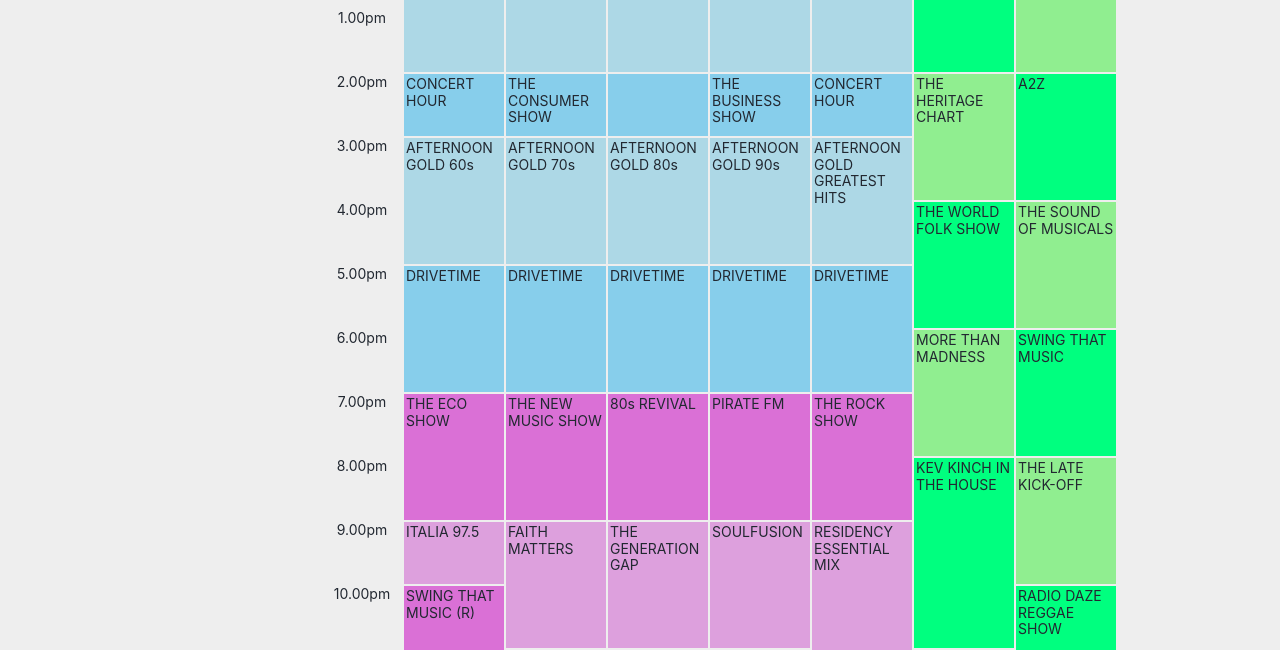
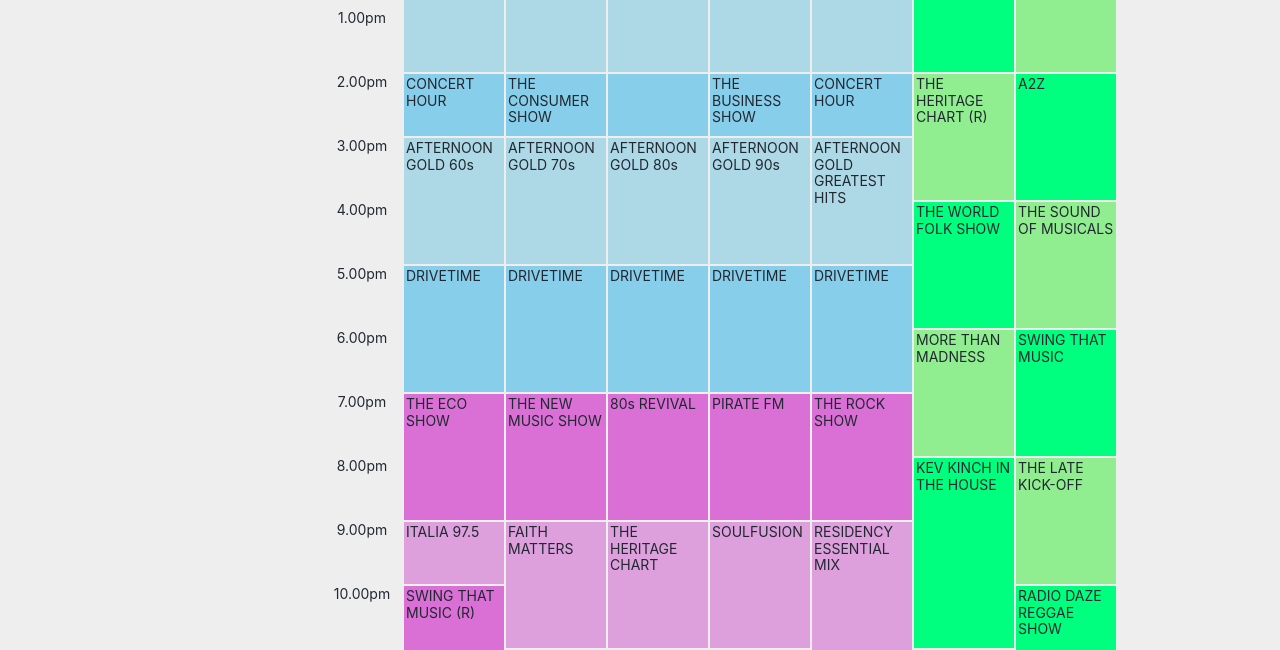
Before and after one commit to marlowfm/marlowfm.github.io, a Jekyll site: the page built from _pages/schedule.html, in a window 1280 px wide. Shown: the part 668-1318 px from the top of the page. Built offline with Jekyll 4.4.1, drawn with Linux system fonts in a browser that asks for light colours; cached includes are drawn as plain includes; nearby versions of some CDN libraries.

Commit message:
Update programmes and presenters

```diff
--- a/_pages/schedule.html
+++ b/_pages/schedule.html
@@ -41,10 +41,10 @@
 			". els1 els2 els3 els4 els5 hcf acz"
 			"t1300 els1 els2 els3 els4 els5 hcf acz"
 			". els1 els2 els3 els4 els5 hcf acz"
-			"t1400 chr1 zcn zin zbs chr5 hrt a2z"
-			". chr1 zcn zin zbs chr5 hrt a2z"
-			"t1500 ag6 ag7 ag8 ag9 agx hrt a2z"
-			". ag6 ag7 ag8 ag9 agx hrt a2z"
+			"t1400 chr1 zcn zin zbs chr5 hrt6 a2z"
+			". chr1 zcn zin zbs chr5 hrt6 a2z"
+			"t1500 ag6 ag7 ag8 ag9 agx hrt6 a2z"
+			". ag6 ag7 ag8 ag9 agx hrt6 a2z"
 			"t1600 ag6 ag7 ag8 ag9 agx wfs som"
 			". ag6 ag7 ag8 ag9 agx wfs som"
 			"t1700 drv1 drv2 drv3 drv4 drv5 wfs som"
@@ -55,10 +55,10 @@
 			". eco nms r80 pfm rck mtm stm"
 			"t2000 eco nms r80 pfm rck kev sss"
 			". eco nms r80 pfm rck kev sss"
-			"t2100 ita fmt gap sfs rem kev sss"
-			". ita fmt gap sfs rem kev sss"
-			"t2200 stm2 fmt gap sfs rem kev rdr"
-			". stm2 fmt gap sfs rem kev rdr"
+			"t2100 ita fmt hrt3 sfs rem kev sss"
+			". ita fmt hrt3 sfs rem kev sss"
+			"t2200 stm2 fmt hrt3 sfs rem kev rdr"
+			". stm2 fmt hrt3 sfs rem kev rdr"
 			"t2300 stm2 juk2 juk3 caf rem apz rdr"
 			". stm2 juk2 juk3 caf rem apz rdr"
 			"t0000 juk1 juk2 juk3 juk4 mim apz juk7"
@@ -428,8 +428,8 @@
 		color: inherit;
 	}
 
-	.hrt {
-		grid-area: hrt;
+	.hrt6 {
+		grid-area: hrt6;
 		padding: 2px;
 		background-color: var(--background-weekend-light);
 		color: inherit;
@@ -582,8 +582,8 @@
 		color: inherit;
 	}
 
-	.gap {
-		grid-area: gap;
+	.hrt3 {
+		grid-area: hrt3;
 		padding: 2px;
 		background-color: var(--background-weeknight-light);
 		color: inherit;
@@ -797,7 +797,7 @@
 		>THE ECLECTIC LIGHT SHOW</a
 	>
 	<div class="hcf">HERITAGE CHART FAVOURITES</div>
-	<a class="hrt" href="/programmes/heritage-chart/">THE HERITAGE CHART</a>
+	<a class="hrt6" href="/programmes/heritage-chart/">THE HERITAGE CHART (R)</a>
 	<a class="a2z" href="/programmes/a2z/">A2Z</a>
 	<a class="ag6" href="/programmes/afternoon-gold-60s/">AFTERNOON GOLD 60s</a>
 	<a class="ag7" href="/programmes/afternoon-gold-70s/">AFTERNOON GOLD 70s</a>
@@ -821,7 +821,7 @@
 	<a class="nms" href="/programmes/new-music-show/">THE NEW MUSIC SHOW</a>
 	<a class="fmt" href="/programmes/faith-matters/">FAITH MATTERS</a>
 	<a class="r80" href="/programmes/80s-revival/">80s REVIVAL</a>
-	<a class="gap" href="/programmes/generation-gap/">THE GENERATION GAP</a>
+	<a class="hrt3" href="/programmes/heritage-chart/">THE HERITAGE CHART</a>
 	<a class="pfm" href="/programmes/pirate-fm/">PIRATE FM</a>
 	<a class="sfs" href="/programmes/soulfusion/">SOULFUSION</a>
 	<a class="caf" href="/programmes/cafe-del-marlow/">CAFE DEL MARLOW</a>
```
Also changed, not shown: _data/presenters.yml (+5 -5 lines), _programmes/generation-gap.md (+1 -0 lines), _programmes/heritage-chart.md (+1 -1 lines), assets/images/presenters/steve_nash.jpg (added).
